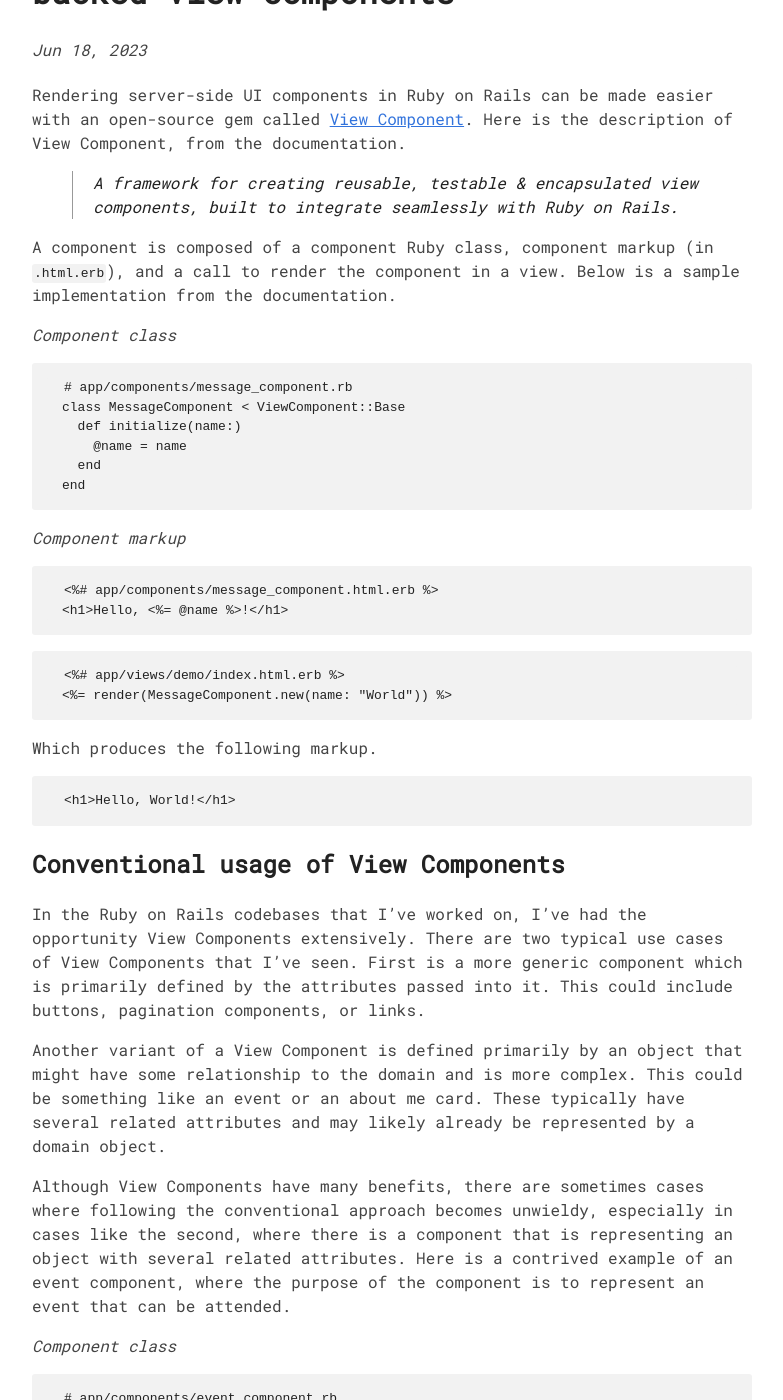
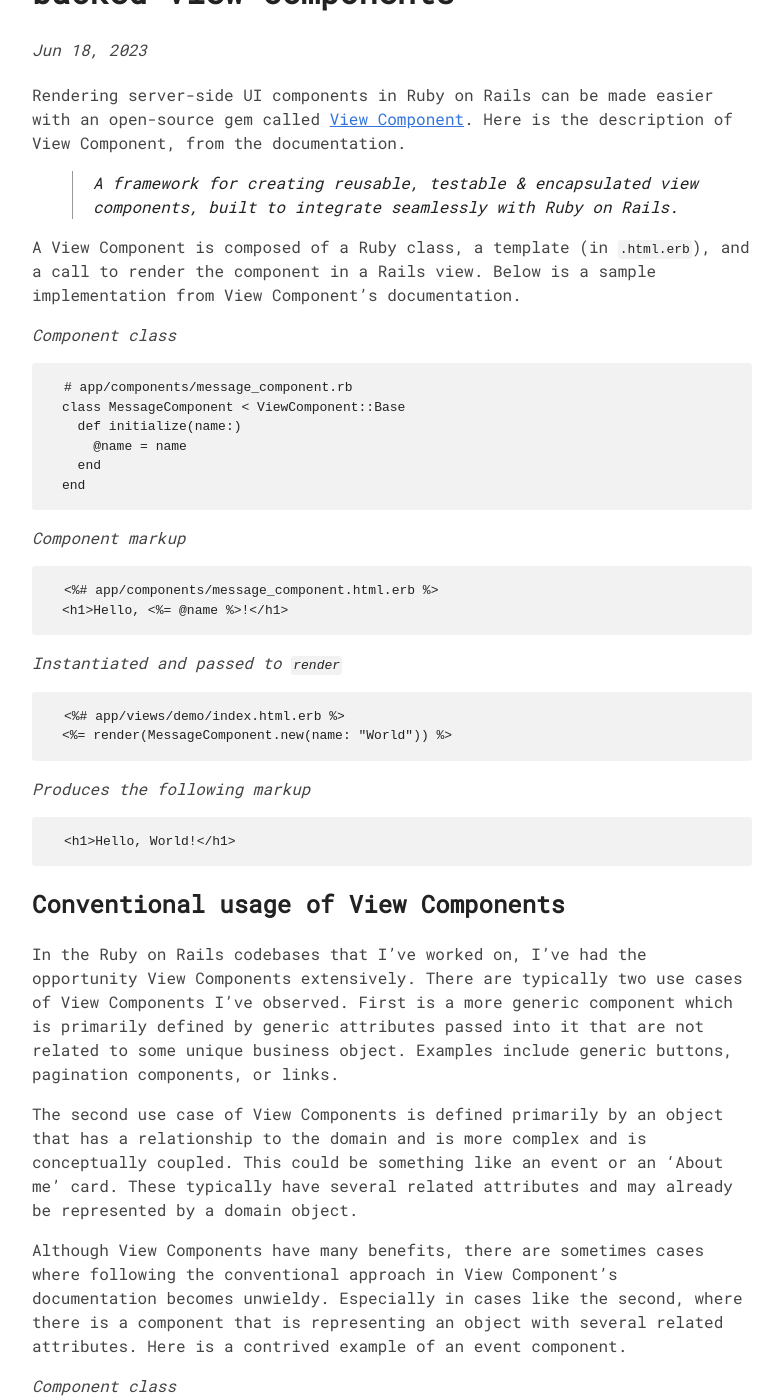
Before and after one commit to zanebliss/zanebliss.github.io, a Jekyll site: the page built from _posts/2023-6-18-object-backed-view-components.md, in a window 1280 px wide and 1400 px high, scrolled down 221 px. Shown: the whole window, without its empty margins (248-1031 px from the left). Built offline with Jekyll 4.4.1, drawn with Linux system fonts in a browser that asks for light colours; some of the changed text lies outside the part shown.

Commit message:
object-backed-view-component additional reformatting

````diff
--- a/_posts/2023-6-18-object-backed-view-components.md
+++ b/_posts/2023-6-18-object-backed-view-components.md
@@ -10,7 +10,7 @@ Here is the description of View Component, from the documentation.
 
 > A framework for creating reusable, testable & encapsulated view components, built to integrate seamlessly with Ruby on Rails.
 
-A component is composed of a component Ruby class, component markup (in `.html.erb`), and a call to render the component in a view. Below is a sample implementation from the documentation.
+A View Component is composed of a Ruby class, a template (in `.html.erb`), and a call to render the component in a Rails view. Below is a sample implementation from View Component's documentation.
 
 _Component class_
 ```ruby
@@ -27,23 +27,25 @@ _Component markup_
 <%# app/components/message_component.html.erb %>
 <h1>Hello, <%= @name %>!</h1>
 ```
+
+_Instantiated and passed to `render`_
 ```erb
 <%# app/views/demo/index.html.erb %>
 <%= render(MessageComponent.new(name: "World")) %>
 ```
 
-Which produces the following markup.
+_Produces the following markup_
 ```html
 <h1>Hello, World!</h1>
 ```
 
 ## Conventional usage of View Components
 
-In the Ruby on Rails codebases that I've worked on, I've had the opportunity View Components extensively. There are two typical use cases of View Components that I've seen. First is a more generic component which is primarily defined by the attributes passed into it. This could include buttons, pagination components, or links.
+In the Ruby on Rails codebases that I've worked on, I've had the opportunity View Components extensively. There are typically two use cases of View Components I've observed. First is a more generic component which is primarily defined by generic attributes passed into it that are not related to some unique business object. Examples include generic buttons, pagination components, or links.
 
-Another variant of a View Component is defined primarily by an object that might have some relationship to the domain and is more complex. This could be something like an event or an about me card. These typically have several related attributes and may likely already be represented by a domain object.
+The second use case of View Components is defined primarily by an object that has a relationship to the domain and is more complex and is conceptually coupled. This could be something like an event or an 'About me' card. These typically have several related attributes and may already be represented by a domain object.
 
-Although View Components have many benefits, there are sometimes cases where following the conventional approach becomes unwieldy, especially in cases like the second, where there is a component that is representing an object with several related attributes. Here is a contrived example of an event component, where the purpose of the component is to represent an event that can be attended.
+Although View Components have many benefits, there are sometimes cases where following the conventional approach in View Component's documentation becomes unwieldy. Especially in cases like the second, where there is a component that is representing an object with several related attributes. Here is a contrived example of an event component.
 
 _Component class_
 ```ruby
@@ -108,7 +110,7 @@ Even though this is a contrived example, in reality, I've seen cases where the a
 %>
 ```
 
-Unfortunately, this can introduce the question: "Where does the presentational code live"? In the object? In the View Component? In the markdown? In a module? Inevitably some of the data in the object needs to be capitalized or turned into currency, or pretty printed, etc. This can lead to code in View Components like below.
+Unfortunately, this can beg the question: "Where does the presentational code live"? In the object? In the View Component? In the markdown? In a module? Inevitably some of the data in the object needs to be capitalized or turned into currency, or pretty printed, etc. This can lead to code in View Components that is more related to the object being presented then the View Component itself.
 
 At face value, this doesn't seem like much of an issue, but it can lead to awkward separation of concerns, strange method naming, and annoying testing, among other things. The View Component should be concerned about rendering a component, not about the presentational concerns of the object it is representing.
 
@@ -118,7 +120,7 @@ As an alternative to this frustration, consider using Object-backed View Compone
 
 When you have a UI component that is conceptually related to a Ruby object, instead of passing in several attributes to the View Component constructor, consider passing in the entire object, and delegating method calls using ActiveSupport `delegate` ([source](https://www.rubydoc.info/gems/activesupport/Module:delegate)).
 
-Following the example from before, suppose you have an event you need to render. Instead of putting the presentational logic in the View Component, instead keep it in the object (as an alternative, you could use the decorator pattern).
+Following the example from before, suppose you have an event you need to render. Instead of putting the presentational logic in the View Component, instead keep it in the object itself (as an alternative, you could also decorate the object using the decorator pattern).
 
 ```ruby
 # app/models/event.rb
@@ -148,7 +150,7 @@ class Event
 end
 ```
 
-Instead of passing in each of the event attributes, instead pass in the event instance.
+Instead of passing in each of the event attributes, instead, pass in the event instance.
 
 ```erb
 <%# app/views/demo/index.html.erb %>
````
Also changed, not shown: other parts of _posts/2023-6-18-object-backed-view-components.md (+1 -1 lines).
